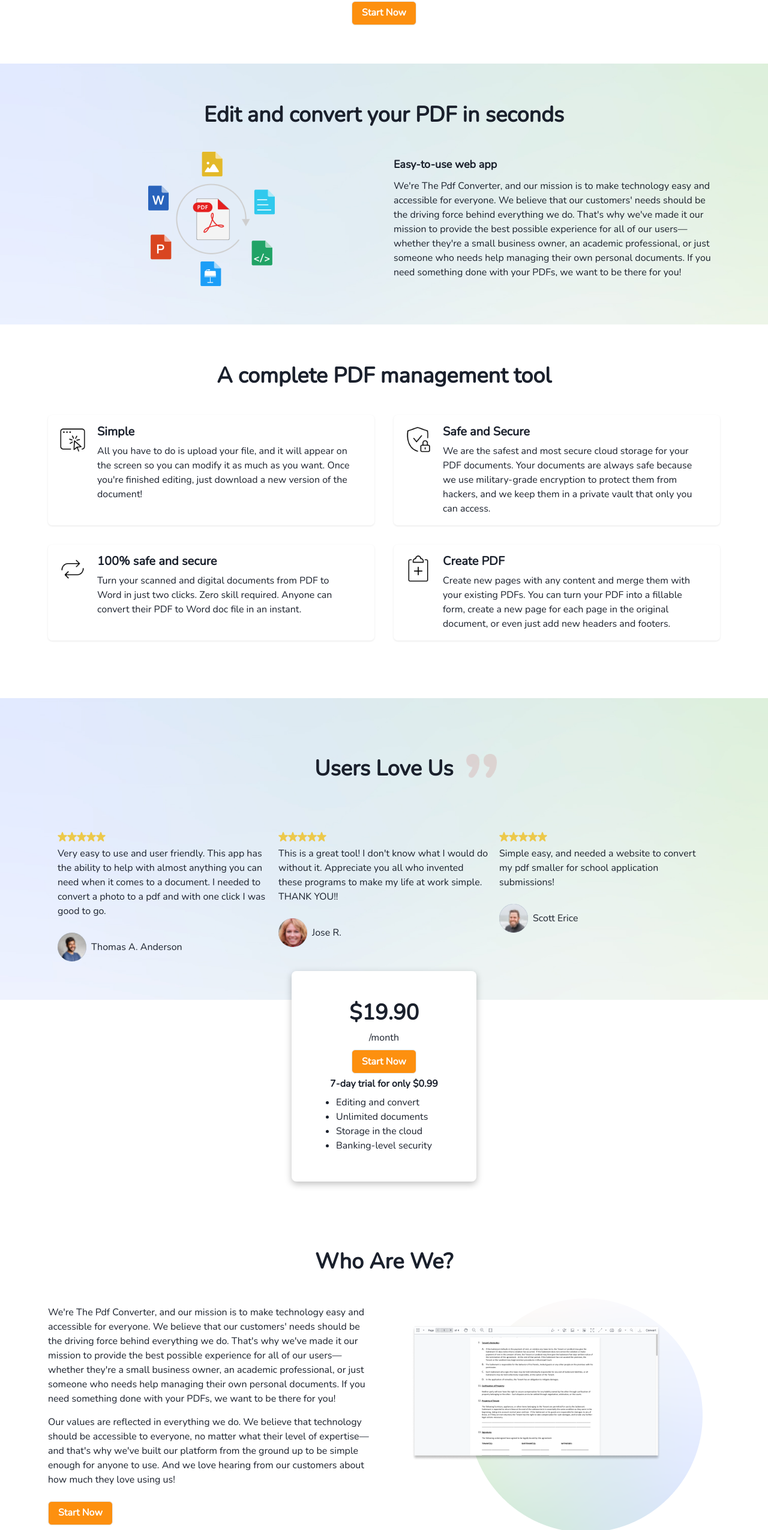
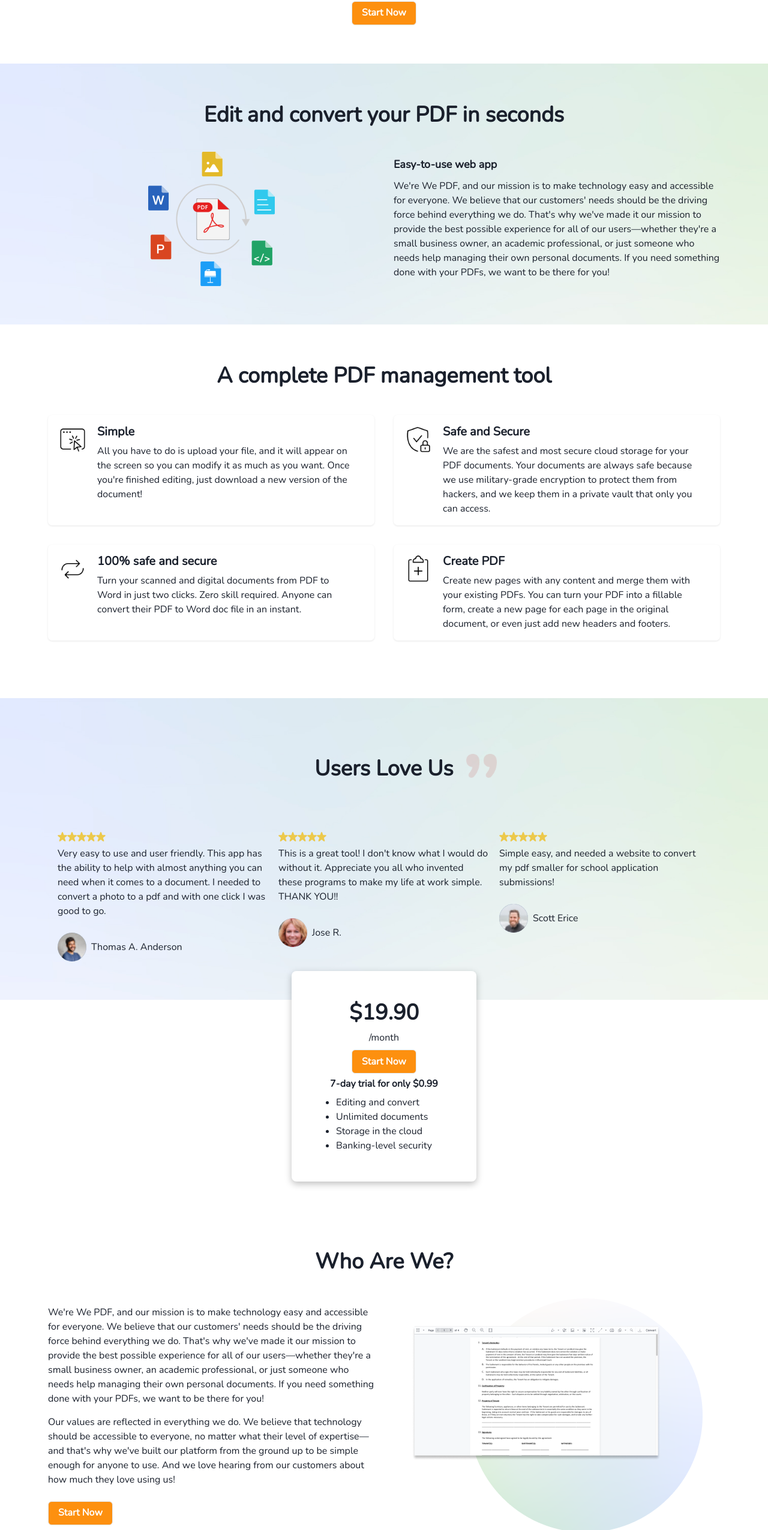
Before and after one commit to MUK-Dev/SANJOW-PDF, a Next.js app: page / in a window 1280 px wide. Shown: the part 1195-3746 px from the top of the page at 60% size. Built offline with nearby package versions, Linux system fonts and the light colour scheme.

Commit message:
Fixed wrong name on landing and home

```diff
--- a/components/UI/EditAndConvert.tsx
+++ b/components/UI/EditAndConvert.tsx
@@ -1,6 +1,4 @@
-import {
-  Grid, GridItem, Heading, Image, Stack, Text,
-} from '@chakra-ui/react';
+import { Grid, GridItem, Heading, Image, Stack, Text } from '@chakra-ui/react';
 import { FC } from 'react';
 
 const EditAndConvert: FC = () => (
@@ -40,11 +38,11 @@ const EditAndConvert: FC = () => (
           Easy-to-use web app
         </Heading>
         <Text>
-          We're The Pdf Converter, and our mission is to make technology easy
-          and accessible for everyone. We believe that our customers' needs
-          should be the driving force behind everything we do. That's why we've
-          made it our mission to provide the best possible experience for all of
-          our users—whether they're a small business owner, an academic
+          We're We PDF, and our mission is to make technology easy and
+          accessible for everyone. We believe that our customers' needs should
+          be the driving force behind everything we do. That's why we've made it
+          our mission to provide the best possible experience for all of our
+          users—whether they're a small business owner, an academic
           professional, or just someone who needs help managing their own
           personal documents. If you need something done with your PDFs, we want
           to be there for you!
--- a/components/UI/WhoAreWe.tsx
+++ b/components/UI/WhoAreWe.tsx
@@ -1,11 +1,4 @@
-import {
-  Grid,
-  GridItem,
-  Heading,
-  Image,
-  Stack,
-  Text,
-} from '@chakra-ui/react';
+import { Grid, GridItem, Heading, Image, Stack, Text } from '@chakra-ui/react';
 import React, { FC } from 'react';
 
 import FilledBtn from '@Reuseables/FilledBtn';
@@ -40,14 +33,14 @@ const WhoAreWe: FC<Props> = ({ setShowModal }) => {
         <GridItem>
           <Stack w="100%" alignItems={{ base: 'center', md: 'flex-start' }}>
             <Text pb="0.4em" textAlign={{ base: 'center', md: 'left' }}>
-              We're The Pdf Converter, and our mission is to make technology
-              easy and accessible for everyone. We believe that our customers'
-              needs should be the driving force behind everything we do. That's
-              why we've made it our mission to provide the best possible
-              experience for all of our users—whether they're a small business
-              owner, an academic professional, or just someone who needs help
-              managing their own personal documents. If you need something done
-              with your PDFs, we want to be there for you!
+              We're We PDF, and our mission is to make technology easy and
+              accessible for everyone. We believe that our customers' needs
+              should be the driving force behind everything we do. That's why
+              we've made it our mission to provide the best possible experience
+              for all of our users—whether they're a small business owner, an
+              academic professional, or just someone who needs help managing
+              their own personal documents. If you need something done with your
+              PDFs, we want to be there for you!
             </Text>
             <Text pb="1em" textAlign={{ base: 'center', md: 'left' }}>
               Our values are reflected in everything we do. We believe that
```
